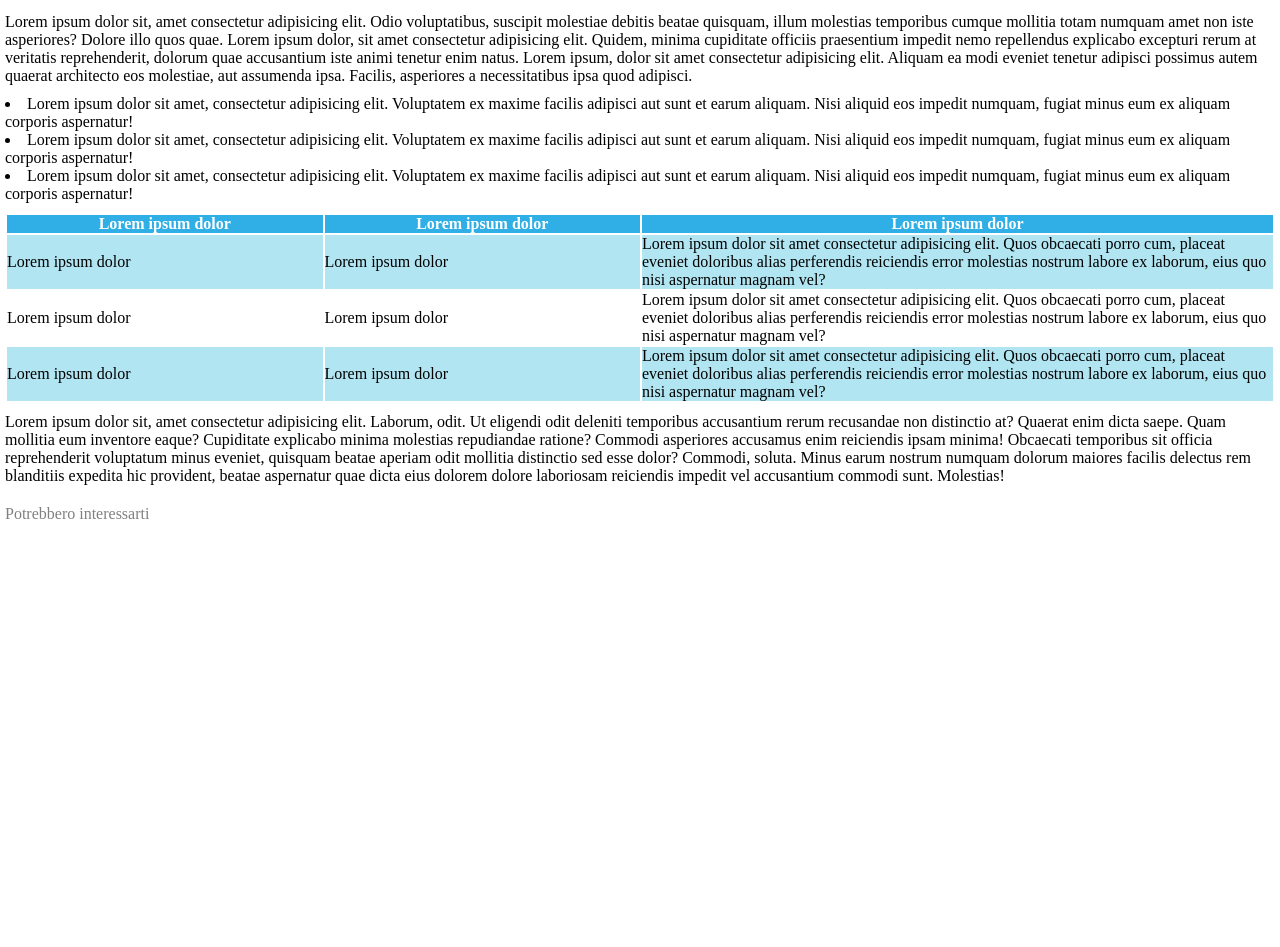
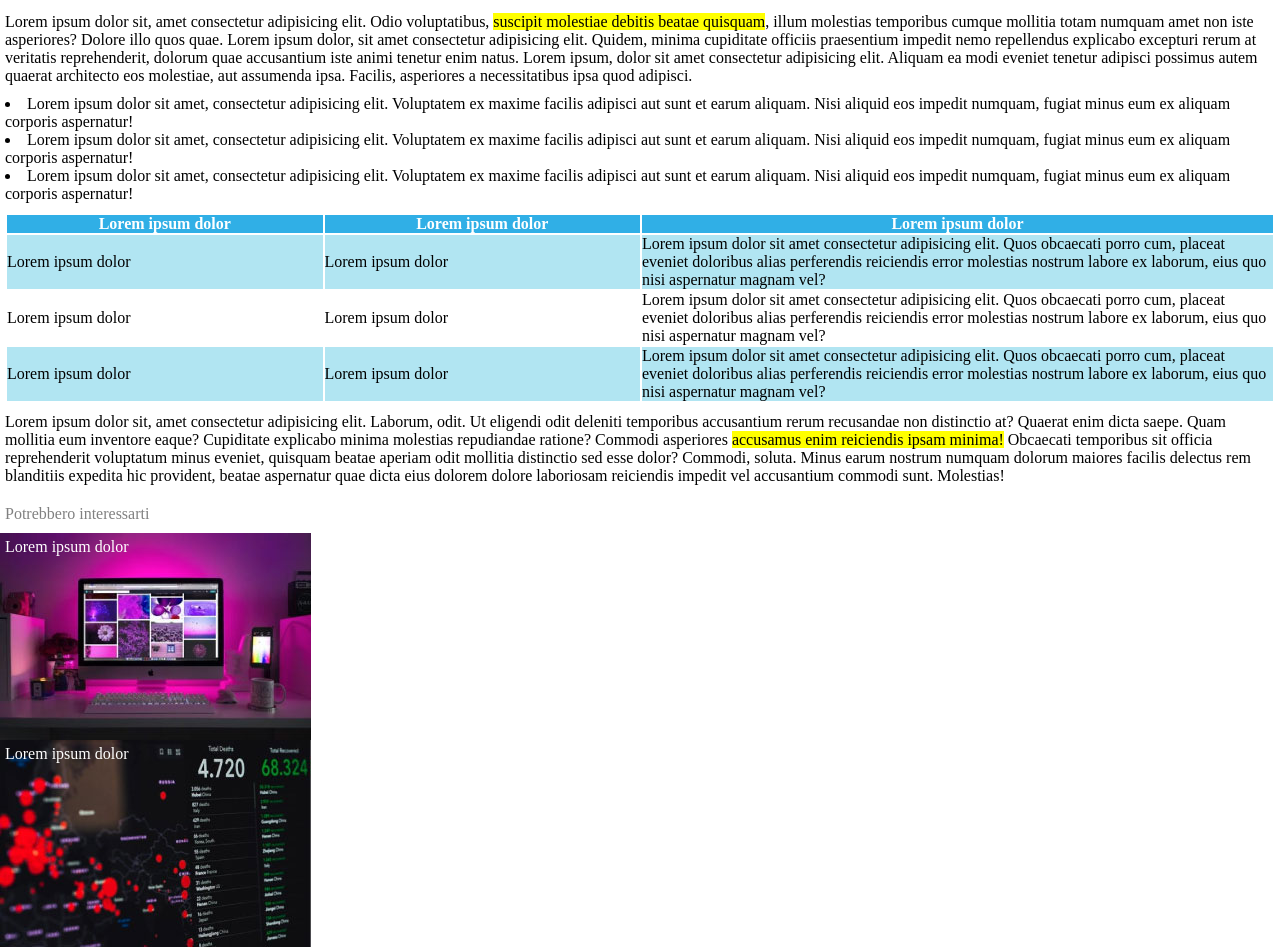
Before and after one commit to catclou/html-css-booleaner, a plain HTML site: page index.html in a window 1280 px wide. Shown: the part 568-1515 px from the top of the page. Before the commit the page ends 1096 px from the top, so only its background shows below. Drawn offline with nearby package versions, Linux system fonts and the light colour scheme.

Commit message:
wrote 2 div w/background-image

```diff
--- a/assets/css/style.css
+++ b/assets/css/style.css
@@ -77,5 +77,27 @@ tbody > tr:nth-of-type(odd) {
 
 .interesting-posts {
     color: grey;
-    padding: 20px 5px 5px;
+    display: block;
+    padding: 20px 5px 10px;
 }
+
+.suggested {
+    height: 207px;
+    width: 311px;
+    position: relative;
+}
+
+#first-suggested {
+    background-image: url('../img/monitor.jpg');
+}
+
+#second-suggested {
+    background-image: url('../img/graph.jpg');
+}
+
+.suggested-title {
+    color: white;
+    position: absolute;
+    top: 5px;
+    left: 5px;
+}
--- a/index.html
+++ b/index.html
@@ -37,7 +37,7 @@
             <!-- article content -->
 
             <p class="article-introduction">
-                Lorem ipsum dolor sit, amet consectetur adipisicing elit. Odio voluptatibus, suscipit molestiae debitis beatae quisquam, illum molestias temporibus cumque mollitia totam numquam amet non iste asperiores? Dolore illo quos quae. Lorem ipsum dolor, sit amet consectetur adipisicing elit. Quidem, minima cupiditate officiis praesentium impedit nemo repellendus explicabo excepturi rerum at veritatis reprehenderit, dolorum quae accusantium iste animi tenetur enim natus. Lorem ipsum, dolor sit amet consectetur adipisicing elit. Aliquam ea modi eveniet tenetur adipisci possimus autem quaerat architecto eos molestiae, aut assumenda ipsa. Facilis, asperiores a necessitatibus ipsa quod adipisci.
+                Lorem ipsum dolor sit, amet consectetur adipisicing elit. Odio voluptatibus, <mark>suscipit molestiae debitis beatae quisquam</mark>, illum molestias temporibus cumque mollitia totam numquam amet non iste asperiores? Dolore illo quos quae. Lorem ipsum dolor, sit amet consectetur adipisicing elit. Quidem, minima cupiditate officiis praesentium impedit nemo repellendus explicabo excepturi rerum at veritatis reprehenderit, dolorum quae accusantium iste animi tenetur enim natus. Lorem ipsum, dolor sit amet consectetur adipisicing elit. Aliquam ea modi eveniet tenetur adipisci possimus autem quaerat architecto eos molestiae, aut assumenda ipsa. Facilis, asperiores a necessitatibus ipsa quod adipisci.
             </p>
 
             <ul>
@@ -81,15 +81,23 @@
 
             <p>
                 Lorem ipsum dolor sit, amet consectetur adipisicing elit. Laborum, odit. Ut eligendi odit deleniti temporibus accusantium rerum recusandae non distinctio at? Quaerat enim dicta saepe. Quam mollitia eum inventore eaque?
-                Cupiditate explicabo minima molestias repudiandae ratione? Commodi asperiores accusamus enim reiciendis ipsam minima! Obcaecati temporibus sit officia reprehenderit voluptatum minus eveniet, quisquam beatae aperiam odit mollitia distinctio sed esse dolor?
+                Cupiditate explicabo minima molestias repudiandae ratione? Commodi asperiores <mark>accusamus enim reiciendis ipsam minima!</mark> Obcaecati temporibus sit officia reprehenderit voluptatum minus eveniet, quisquam beatae aperiam odit mollitia distinctio sed esse dolor?
                 Commodi, soluta. Minus earum nostrum numquam dolorum maiores facilis delectus rem blanditiis expedita hic provident, beatae aspernatur quae dicta eius dolorem dolore laboriosam reiciendis impedit vel accusantium commodi sunt. Molestias!
             </p>
 
         </article>
 
-        <div class="interesting-posts">
-            <span>Potrebbero interessarti</span>
+
+        <span class="interesting-posts">Potrebbero interessarti</span>
+        <!-- <img class="suggested" src="./assets/img/monitor.jpg" alt="a monitor on a desk">
+        <img class="suggested" src="./assets/img/graph.jpg" alt="a graphic on a social media page"> -->
+        <div id="first-suggested" class="suggested">
+            <span class="suggested-title">Lorem ipsum dolor</span>
         </div>
+        <div id="second-suggested" class="suggested">
+            <span class="suggested-title">Lorem ipsum dolor</span>
+        </div>
+
 
     </main>
 
```
